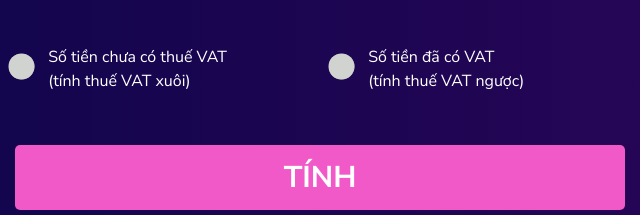
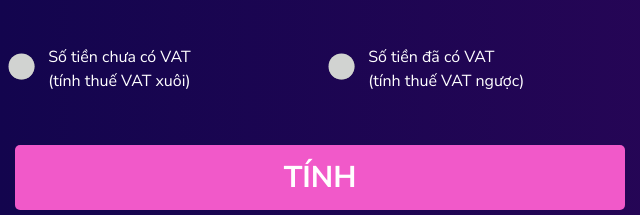
Before and after one commit to ThaiDuyKhang/tinh-thue, a plain HTML site: page index.html in a window 1280 px wide. Shown: the part 428-643 px from the top of the page, 0-640 px from the left. Drawn offline with nearby package versions, Linux system fonts and the light colour scheme.

Commit message:
Update index.html

```diff
--- a/index.html
+++ b/index.html
@@ -30,7 +30,7 @@
                 <div class="choice row mt-5">
                     <div class="choice-1 col">
                         <input type="radio" id="txtNoneVAT" name="radio" value="txtNoneVAT">
-                        <label for="txtNoneVAT">Số tiền chưa có thuế VAT<br>(tính thuế VAT xuôi)</label>
+                        <label for="txtNoneVAT">Số tiền chưa có VAT<br>(tính thuế VAT xuôi)</label>
                     </div>
                     <div class="choice-2 col">
                         <input type="radio" id="txtVAT" name="radio" value="txtVAT">
```
